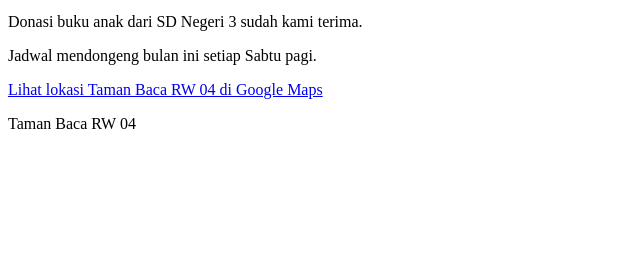
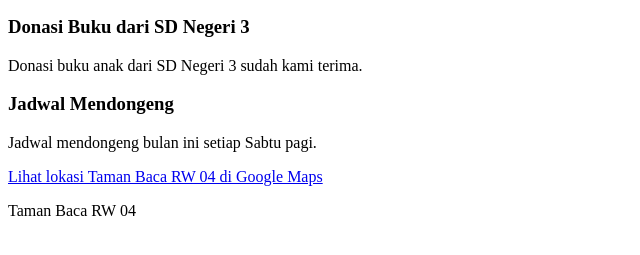
Before and after one commit to webdev-if-its/pweb-5053251035, a website: page m01/index.html in a window 1280 px wide. Shown: the part 437-692 px from the top of the page, without its empty margins (0-640 px from the left). Drawn offline with Linux system fonts and the light colour scheme.

Commit message:
Penugasan week 2 lengkap

```diff
--- a/m01/index.html
+++ b/m01/index.html
@@ -3,7 +3,16 @@
 
 <head>
   <meta charset="UTF-8">
-  <title>Taman Baca</title>
+  <meta name="viewport" content="width=device-width, initial-scale=1.0">
+  <meta name="description" content="Taman Baca RW 04 — perpustakaan komunitas warga, buka setiap hari dengan koleksi buku dan jadwal mendongeng.">
+
+  <!-- Open Graph: untuk preview saat link dibagikan ke WhatsApp/Telegram/Facebook -->
+  <meta property="og:title" content="Taman Baca RW 04">
+  <meta property="og:description" content="Perpustakaan komunitas warga RW 04, buka setiap hari kecuali Minggu.">
+  <meta property="og:type" content="website">
+  <meta property="og:image" content="rak.jpg">
+
+  <title>Taman Baca RW 04</title>
 </head>
 
 <body>
@@ -51,13 +60,15 @@
       </tbody>
     </table>
 
-    <div class="berita">
+    <article>
+      <h3>Donasi Buku dari SD Negeri 3</h3>
       <p>Donasi buku anak dari SD Negeri 3 sudah kami terima.</p>
-    </div>
+    </article>
 
-    <div class="berita">
+    <article>
+      <h3>Jadwal Mendongeng</h3>
       <p>Jadwal mendongeng bulan ini setiap Sabtu pagi.</p>
-    </div>
+    </article>
 
     <a href="https://maps.google.com" target="_blank" rel="noopener noreferrer">
       Lihat lokasi Taman Baca RW 04 di Google Maps
```
